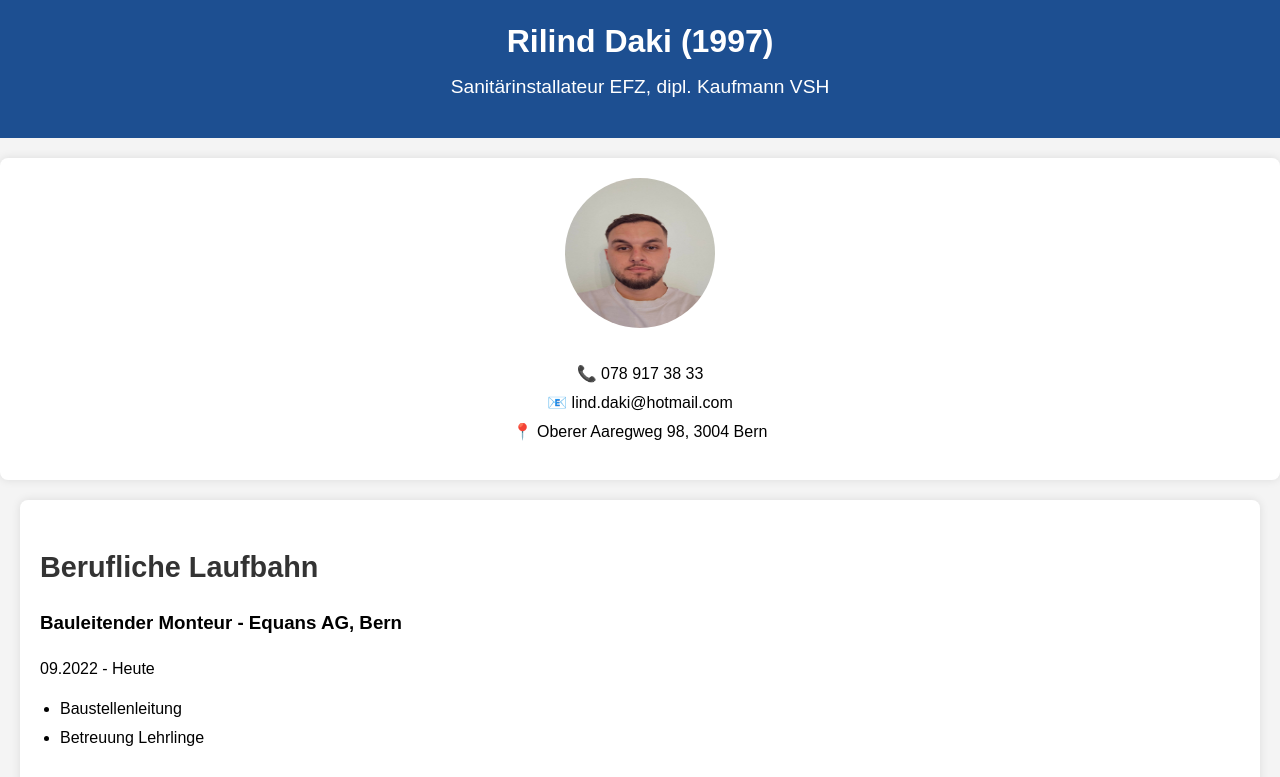
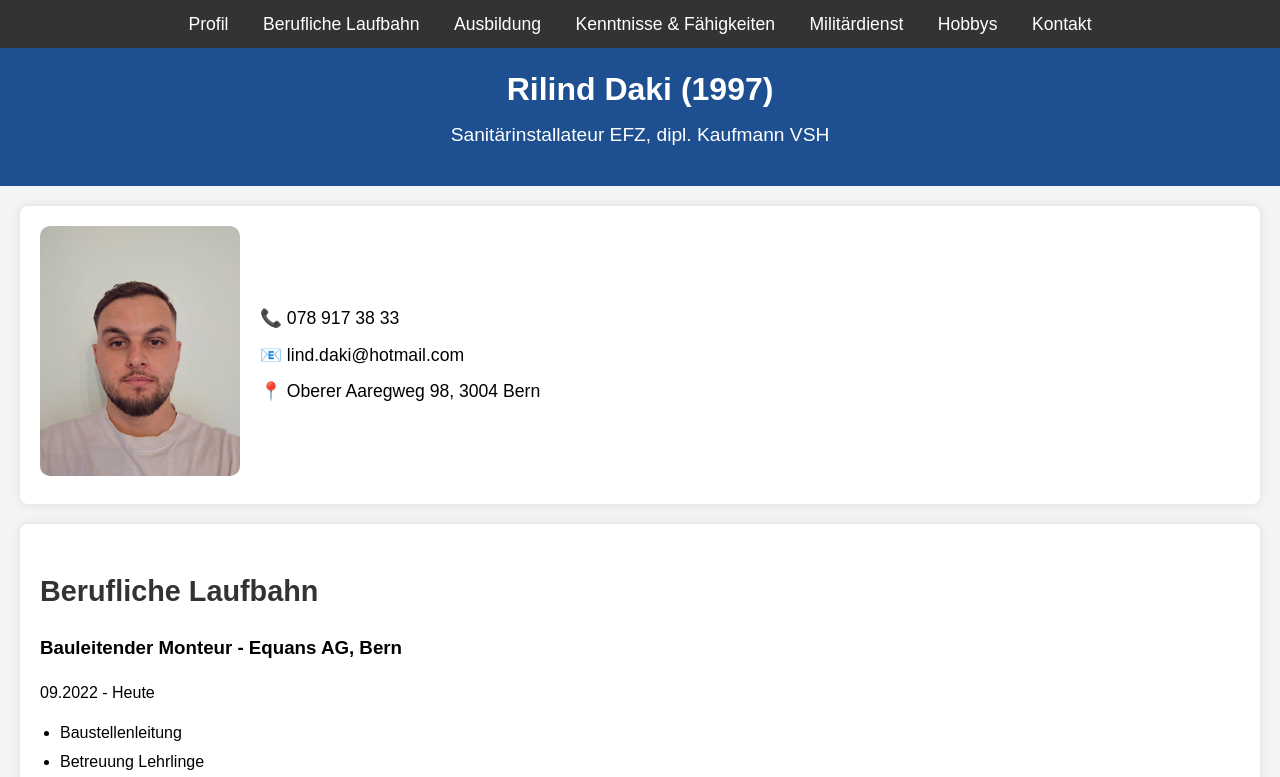
Before and after one commit to Rilind1405/Webseite-CV, a plain HTML site: page index.html in a window 1280 px wide. Shown: the top 777 px of the page. Drawn offline with Linux system fonts and the light colour scheme.

Commit message:
Bild und Inhalt schöner gestaltet

```diff
--- a/index.html
+++ b/index.html
@@ -7,21 +7,38 @@
     <link rel="stylesheet" href="styles.css">
 </head>
 <body>
+    <!-- Navigation -->
+    <nav>
+        <ul>
+            <li><a href="#profile">Profil</a></li>
+            <li><a href="#berufliche-laufbahn">Berufliche Laufbahn</a></li>
+            <li><a href="#ausbildung">Ausbildung</a></li>
+            <li><a href="#kenntnisse">Kenntnisse & Fähigkeiten</a></li>
+            <li><a href="#militärdienst">Militärdienst</a></li>
+            <li><a href="#hobbys">Hobbys</a></li>
+            <li><a href="#kontakt">Kontakt</a></li>
+        </ul>
+    </nav>
+
     <header>
         <h1>Rilind Daki (1997)</h1>
         <p>Sanitärinstallateur EFZ, dipl. Kaufmann VSH</p>
     </header>
 
-    <section class="profile">
-        <img src="bild.jpg" alt="Profilbild von Rilind Daki">
-        <ul>
-            <li>📞 078 917 38 33</li>
-            <li>📧 lind.daki@hotmail.com</li>
-            <li>📍 Oberer Aaregweg 98, 3004 Bern</li>
-        </ul>
+    <section id="profile" class="profile">
+        <div class="profile-image">
+            <img src="Bild.jpg" alt="Profilbild von Rilind Daki">
+        </div>
+        <div class="profile-details">
+            <ul>
+                <li>📞 078 917 38 33</li>
+                <li>📧 lind.daki@hotmail.com</li>
+                <li>📍 Oberer Aaregweg 98, 3004 Bern</li>
+            </ul>
+        </div>
     </section>
 
-    <section class="berufliche-laufbahn">
+    <section id="berufliche-laufbahn" class="berufliche-laufbahn">
         <h2>Berufliche Laufbahn</h2>
         <div class="laufbahn-item">
             <h3>Bauleitender Monteur - Equans AG, Bern</h3>
@@ -32,7 +49,7 @@
             </ul>
         </div>
         <div class="laufbahn-item">
-            <h3>Sanitärinstallateur EFZ - Freie Temporär GmbH, Oster­mundigen</h3>
+            <h3>Sanitärinstallateur EFZ - Freie Temporär GmbH, Ostermundigen</h3>
             <p>04.2021 - 08.2022</p>
             <ul>
                 <li>Apparatemontage</li>
@@ -40,7 +57,7 @@
             </ul>
         </div>
         <div class="laufbahn-item">
-            <h3>Sanitärinstallateur EFZ - HJ. Aeschbacher, Mühle­berg</h3>
+            <h3>Sanitärinstallateur EFZ - HJ. Aeschbacher, Mühleberg</h3>
             <p>06.2018 - 03.2021</p>
             <ul>
                 <li>Baustellenleitung</li>
@@ -49,7 +66,7 @@
             </ul>
         </div>
         <div class="laufbahn-item">
-            <h3>Sanitärinstallateur EFZ - Gehatec AG, Hasle b. Burg­dorf</h3>
+            <h3>Sanitärinstallateur EFZ - Gehatec AG, Hasle b. Burgdorf</h3>
             <p>08.2013 - 07.2017</p>
             <ul>
                 <li>Rohrinstallationen</li>
@@ -59,7 +76,7 @@
         </div>
     </section>
 
-    <section class="ausbildung">
+    <section id="ausbildung" class="ausbildung">
         <h2>Ausbildung</h2>
         <div class="ausbildung-item">
             <h3>Dipl. Kaufmann VSH, Handelsdiplom VSH - Feusi, Bern</h3>
@@ -71,8 +88,8 @@
         </div>
     </section>
 
-    <section class="kenntnisse">
-        <h2>Kentnisse & Fähigkeiten</h2>
+    <section id="kenntnisse" class="kenntnisse">
+        <h2>Kenntnisse & Fähigkeiten</h2>
         <ul>
             <li>Deutsch (Muttersprache)</li>
             <li>Albanisch (Muttersprache)</li>
@@ -86,7 +103,7 @@
         </ul>
     </section>
 
-    <section class="militärdienst">
+    <section id="militärdienst" class="militärdienst">
         <h2>Militärdienst Schweizerische Armee</h2>
         <div class="militär-item">
             <h3>Wachtmeister, Funktion Führungstaffelsoldat - Kaserne Thun</h3>
@@ -98,13 +115,13 @@
         </div>
     </section>
 
-    <section class="hobbys">
+    <section id="hobbys" class="hobbys">
         <h2>Hobbys</h2>
         <p>Sport: Fussball, Fitness und Schwimmen</p>
         <p>Reisen</p>
     </section>
 
-    <footer>
+    <footer id="kontakt">
         <form action="https://dein-server-endpunkt.com" method="POST">
             <label for="message">Schicke mir eine Nachricht:</label>
             <textarea id="message" name="message" required></textarea>
--- a/styles.css
+++ b/styles.css
@@ -23,28 +23,65 @@ header p {
     font-size: 1.2rem;
 }
 
-.profile {
+/* Navigation */
+nav {
+    background-color: #333;
+    padding: 10px 0;
     text-align: center;
-    margin: 20px auto;
 }
 
-.profile img {
-    width: 150px;
-    height: 150px;
-    border-radius: 50%;
-    margin-bottom: 10px;
+nav ul {
+    list-style-type: none;
+    margin: 0;
+    padding: 0;
 }
 
-.profile ul {
+nav ul li {
+    display: inline;
+    margin: 0 15px;
+}
+
+nav ul li a {
+    color: #fff;
+    text-decoration: none;
+    font-size: 1.1rem;
+}
+
+nav ul li a:hover {
+    text-decoration: underline;
+}
+
+/* Profilbereich */
+.profile {
+    display: flex;
+    align-items: center;
+    justify-content: flex-start;
+    margin: 20px;
+    background: #fff;
+    padding: 20px;
+    border-radius: 8px;
+    box-shadow: 0 0 10px rgba(0,0,0,0.1);
+}
+
+.profile-image img {
+    width: 200px;
+    height: 250px;
+    border-radius: 10px;
+    object-fit: cover;
+    margin-right: 20px;
+}
+
+.profile-details ul {
     list-style: none;
     padding: 0;
 }
 
-.profile ul li {
-    margin: 5px 0;
-    font-size: 1rem;
+.profile-details ul li {
+    margin: 10px 0;
+    font-size: 1.1rem;
 }
 
+/* Laufbahn, Ausbildung etc. */
 section {
     margin: 20px;
     padding: 20px;
@@ -76,6 +113,7 @@ section ul li {
     margin-bottom: 20px;
 }
 
+/* Footer */
 footer {
     text-align: center;
     margin-top: 20px;
```
